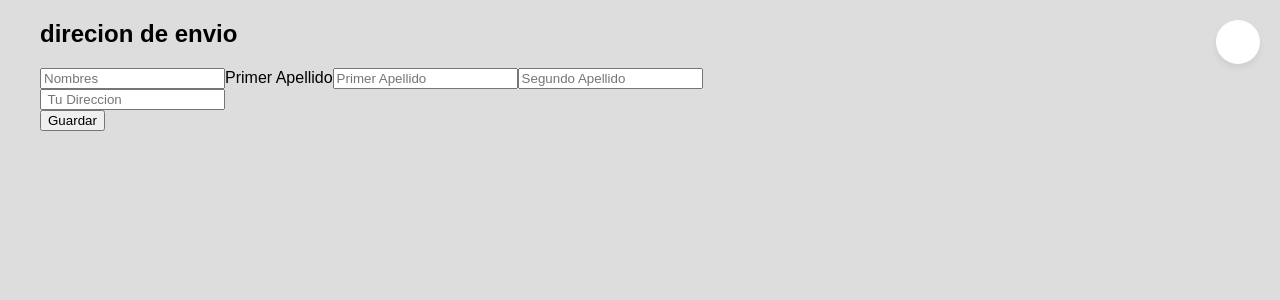
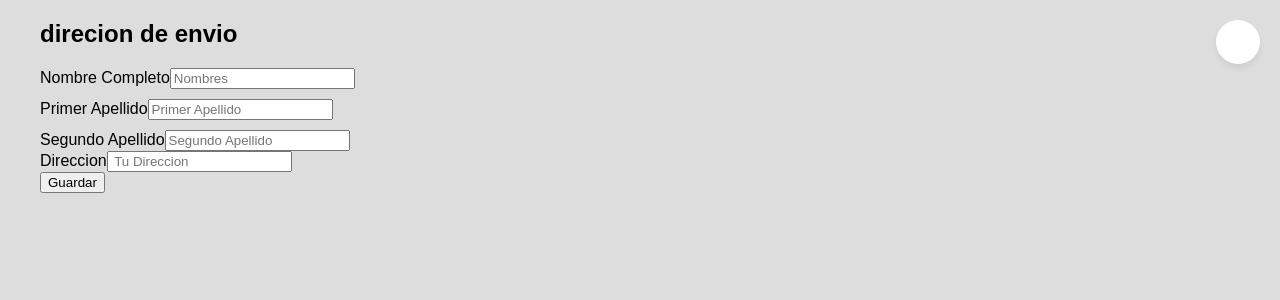
Before and after one commit to elgember/tienda-proyecto, a React (Vite) app in the folder 02-proyect/: page /direccion in a window 1280 px wide. Shown: the top 300 px of the page. Built offline with nearby package versions, Linux system fonts and the light colour scheme; no server answers; some icons are missing.

Commit message:
estilos de la direccion

```diff
--- a/02-proyect/src/App.css
+++ b/02-proyect/src/App.css
@@ -586,6 +586,14 @@ body {
                 /*  COMPRA-AHORA  */
 /* section del garantia del producto*/
 
+.container__garantia {
+    display: flex;
+    flex-direction: column;
+    justify-content: center;
+    align-items: center;
+}
+
+
 .garantia {
     display: flex;
     flex-direction: column;
@@ -647,6 +655,9 @@ body {
 @media screen and (max-width: 700px) {
     .garantia__tipo {
         width: 70%;
+    }
+    .container__image {
+        width: 80px;
     }
 }
 
@@ -710,8 +721,8 @@ body {
     position: fixed;
     bottom: 0;
     background-color: #fff;
-    height: 120px;
     text-align: center;
+
 }
 
 .garantia__aceptar {
@@ -812,3 +823,13 @@ body {
 
                 /*  DIRECCION   */
 /* diseño del registro de direccion de envio del producto*/
+
+.envio__informacion {
+    display: grid;
+    grid-template-columns: 1fr, 1fr;
+    gap: 10px;
+}
+
+.envio__nombre {
+   grid-column: span 2;
+}
--- a/02-proyect/src/Componente/direccion.jsx
+++ b/02-proyect/src/Componente/direccion.jsx
@@ -8,19 +8,19 @@ export const Direccion = () => {
     <section className="section__envio">
         <h2 className="envio__title">direcion de envio</h2>
         <div className="envio__informacion">
-            <label htmlFor="name">
+            <label htmlFor="name">Nombre Completo
                 <input className="envio__nombre" type="text" name="nombres__usuario" id="ed" placeholder="Nombres" />
             </label>
             <label htmlFor="firtName">Primer Apellido
-                <input className="envio__nombre" type="text" name="primer-apellido__usuario" id="firtName" placeholder="Primer Apellido" />
+                <input className="envio__apellido" type="text" name="primer-apellido__usuario" id="firtName" placeholder="Primer Apellido" />
             </label>
-            <label htmlFor="lastName">
-                <input className="envio__nombre" type="text" name="segundoApellido" id="lastName" placeholder="Segundo Apellido" />
+            <label htmlFor="lastName">Segundo Apellido
+                <input className="envio__apellido" type="text" name="segundoApellido" id="lastName" placeholder="Segundo Apellido" />
             </label>
         </div>
         <div>
-            <label htmlFor="direccion">
-                <input type="text" name="direccion__usuario" id="direccion" placeholder=" Tu Direccion" />
+            <label htmlFor="direccion">Direccion
+                <input className="envio__direccion" type="text" name="direccion__usuario" id="direccion" placeholder=" Tu Direccion" />
             </label>
         </div>
         <div>
```
